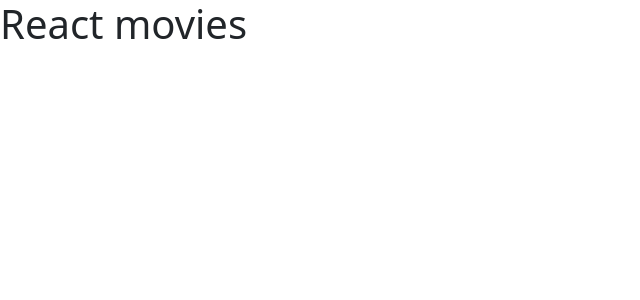
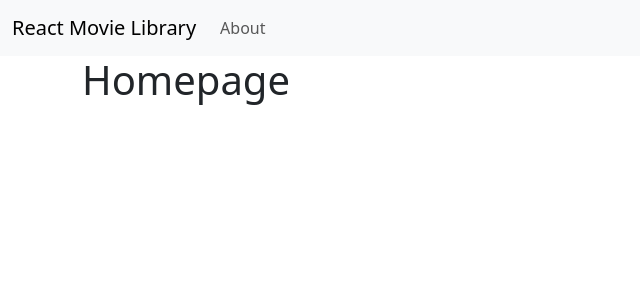
Before and after one commit to Alessandro-Fiora/webapp-react, a React (Vite) app: page / in a window 1280 px wide. Shown: the top 300 px of the page, without its empty margins (0-640 px from the left). Built offline with nearby package versions, Linux system fonts and the light colour scheme.

Commit message:
feat: basic page layout with router

```diff
--- a/package.json
+++ b/package.json
@@ -12,7 +12,8 @@
   "dependencies": {
     "bootstrap": "^5.3.3",
     "react": "^18.3.1",
-    "react-dom": "^18.3.1"
+    "react-dom": "^18.3.1",
+    "react-router-dom": "^7.1.1"
   },
   "devDependencies": {
     "@eslint/js": "^9.17.0",
--- a/src/App.jsx
+++ b/src/App.jsx
@@ -1,10 +1,18 @@
-// import { useState } from "react";
+import { BrowserRouter, Routes, Route } from "react-router-dom";
+import DefaultLayout from "./layouts/DefaultLayout";
+import HomePage from "./pages/HomePage";
+import AboutPage from "./pages/AboutPage";
 
 function App() {
   return (
-    <>
-      <h1>React movies</h1>
-    </>
+    <BrowserRouter>
+      <Routes>
+        <Route Component={DefaultLayout}>
+          <Route index Component={HomePage}></Route>
+          <Route path="/about" Component={AboutPage}></Route>
+        </Route>
+      </Routes>
+    </BrowserRouter>
   );
 }
 
--- a/src/components/Header.jsx
+++ b/src/components/Header.jsx
@@ -0,0 +1,33 @@
+import { Link, NavLink } from "react-router-dom";
+
+export default function Header() {
+  return (
+    <nav className="navbar navbar-expand-lg bg-body-tertiary">
+      <div className="container-fluid">
+        <Link className="navbar-brand" to="/">
+          React Movie Library
+        </Link>
+        <button
+          className="navbar-toggler"
+          type="button"
+          data-bs-toggle="collapse"
+          data-bs-target="#navbarNav"
+          aria-controls="navbarNav"
+          aria-expanded="false"
+          aria-label="Toggle navigation"
+        >
+          <span className="navbar-toggler-icon"></span>
+        </button>
+        <div className="collapse navbar-collapse" id="navbarNav">
+          <ul className="navbar-nav">
+            <li className="nav-item">
+              <NavLink className="nav-link" aria-current="page" to="/about">
+                About
+              </NavLink>
+            </li>
+          </ul>
+        </div>
+      </div>
+    </nav>
+  );
+}
--- /dev/null
+++ b/src/layouts/DefaultLayout.jsx
@@ -0,0 +1,16 @@
+import Header from "../components/Header";
+import { Outlet } from "react-router-dom";
+
+export default function DefaultLayout() {
+  return (
+    <>
+      <Header></Header>
+
+      <main>
+        <Outlet />
+      </main>
+
+      <footer></footer>
+    </>
+  );
+}
--- /dev/null
+++ b/src/pages/AboutPage.jsx
@@ -0,0 +1,9 @@
+export default function AboutPage() {
+  return (
+    <>
+      <div className="container">
+        <h1>About</h1>
+      </div>
+    </>
+  );
+}
--- /dev/null
+++ b/src/pages/HomePage.jsx
@@ -0,0 +1,9 @@
+export default function HomePage() {
+  return (
+    <>
+      <div className="container">
+        <h1>Homepage</h1>
+      </div>
+    </>
+  );
+}
--- /dev/null
+++ b/src/pages/movies/MovieIndexPage.jsx
@@ -0,0 +1,3 @@
+export default function MovieIndexPage() {
+  return <h1>Book List</h1>;
+}
```
Also changed, not shown: src/pages/movies/MovieShowPage.jsx (added), 1 other file (tests, documents, lock files or other folders).
